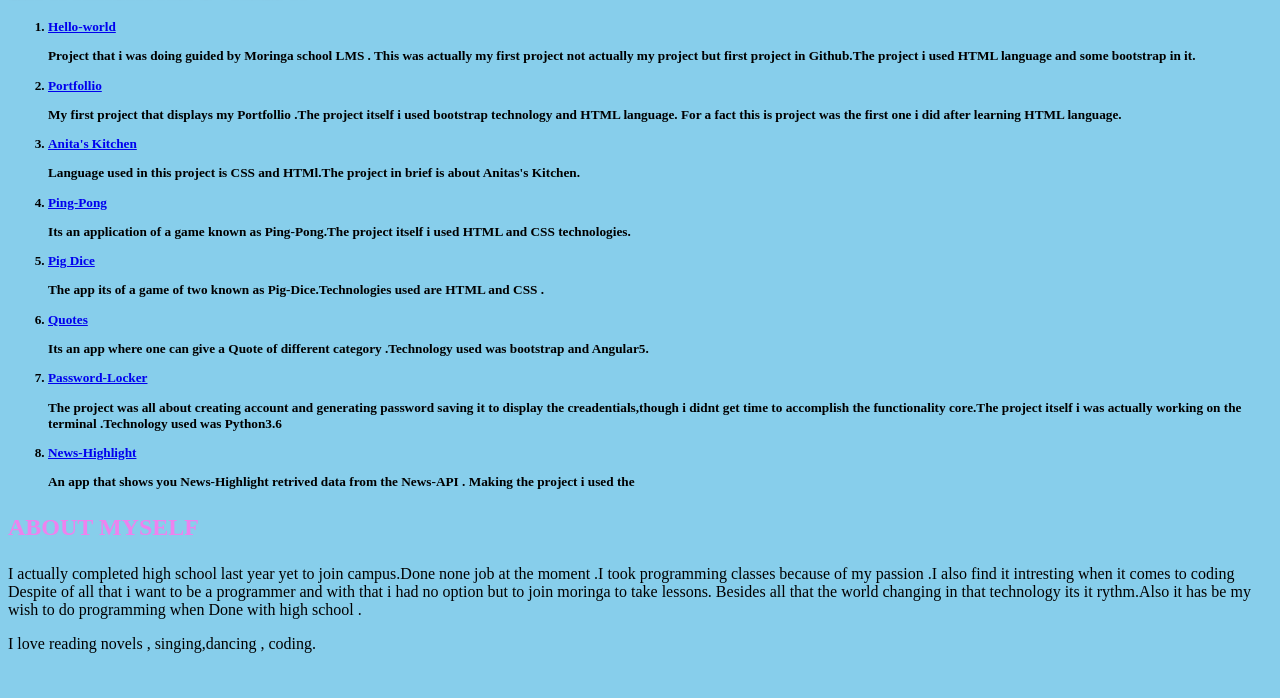
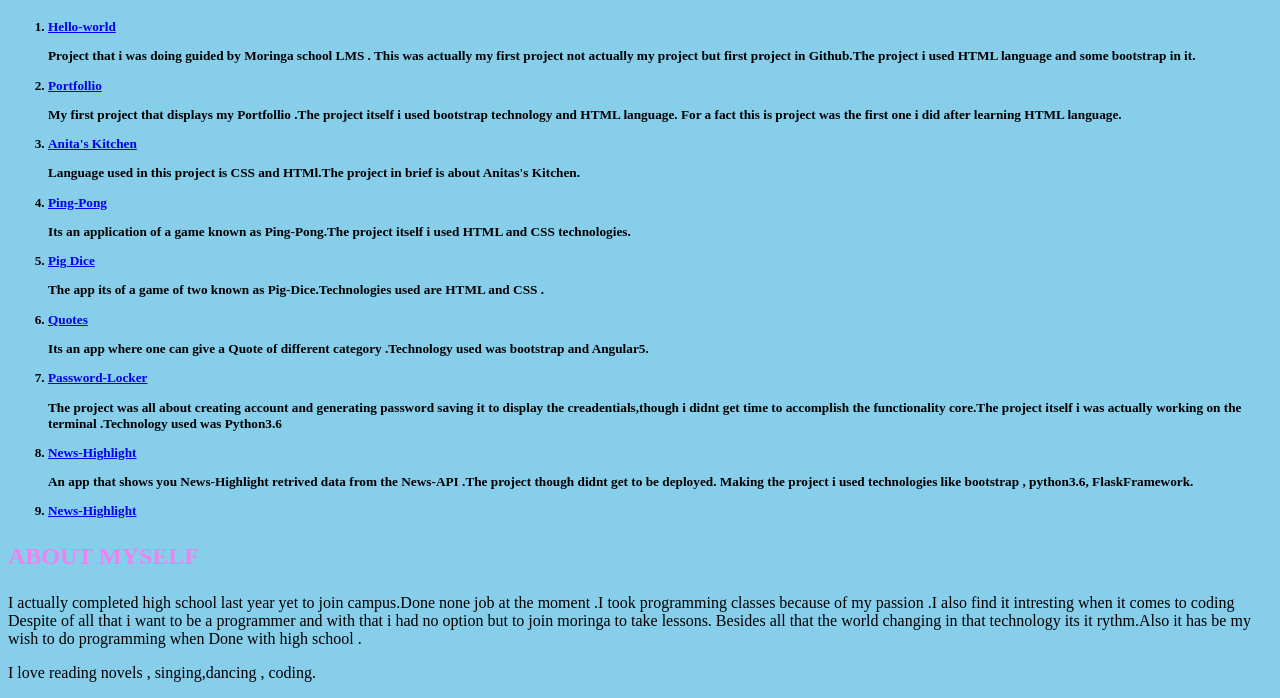
Before and after one commit to joankorir/Portfollio, a plain HTML site: page index.html in a window 1280 px wide. Shown: the part 234-932 px from the top of the page. Before the commit the page ends 903 px from the top, so only its background shows below. Drawn offline with Linux system fonts and the light colour scheme.

Commit message:
descriped the news-highlight repo

```diff
--- a/index.html
+++ b/index.html
@@ -33,7 +33,11 @@
                get time to accomplish the functionality core.The project itself i was actually working on the
                terminal .Technology used was Python3.6</p>
             <li> <a href="https://github.com/joankorir/News-Highlight">News-Highlight</a> </li>
-             <p>An app that shows you News-Highlight retrived data from the News-API . Making the project i used the
+             <p>An app that shows you News-Highlight retrived data from the News-API .The project though didnt get to be
+               deployed.  Making the project i used  technologies like bootstrap , python3.6, FlaskFramework.</p>
+            <li> <a href="https://github.com/joankorir/News-Highlight">News-Highlight</a> </li>
+
+
           </ol>
      </h5>
      <h2>
```
